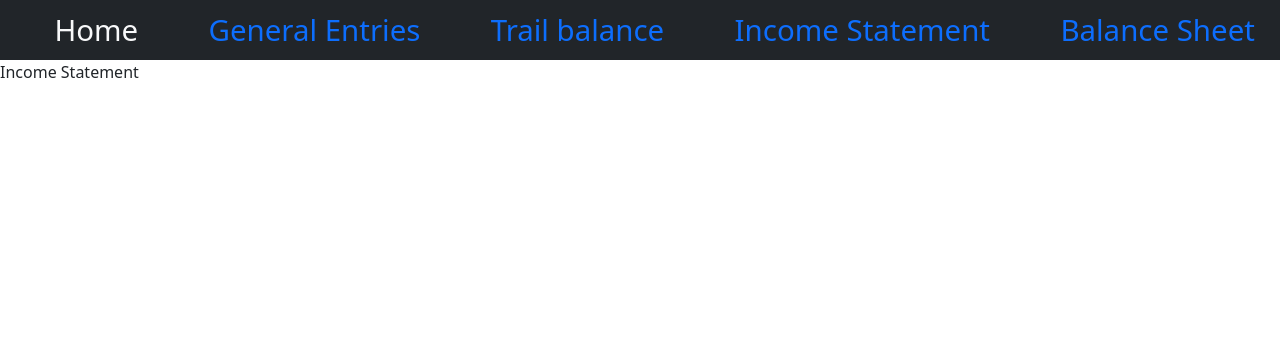
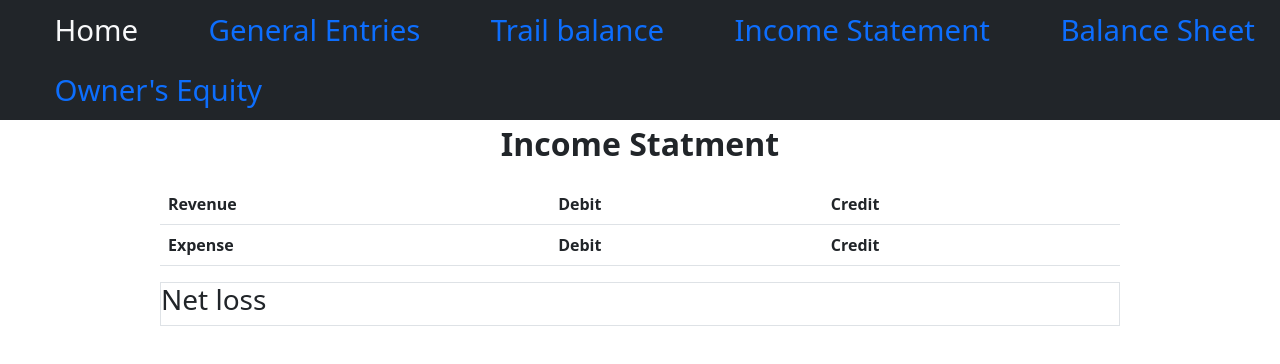
Before and after one commit to muhammadminhaj786/accounting-cycle, a plain HTML site: page IncomeStatement.html in a window 1280 px wide. Drawn offline with nearby package versions, Linux system fonts and the light colour scheme.

Commit message:
Update IncomeStatement.html

```diff
--- a/IncomeStatement.html
+++ b/IncomeStatement.html
@@ -25,10 +25,40 @@
         <li class="nav-item">
             <a class="nav-link" href="./balanceSheet.html">Balance Sheet</a>
         </li>
+        <li class="nav-item">
+            <a class="nav-link" href="./ownerEquity.html">Owner's Equity</a>
+        </li>
       </ul>
 </section>
     <section>
-        Income Statement
+        <p class="fs-2 fw-bold">Income Statment</p>
+        <div class="income-div">
+          <table class="table w-75 mx-auto">
+            <thead >
+              <tr class="">
+                <th scope="col">Revenue</th>
+                <th scope="col">Debit</th>
+                <th scope="col">Credit</th>
+              </tr>
+            </thead>
+            <tbody class="income-body-rev">
+
+            </tbody>
+            <thead >
+              <tr class="">
+                <th scope="col">Expense</th>
+                <th scope="col">Debit</th>
+                <th scope="col">Credit</th>
+              </tr>
+            </thead>
+            <tbody class="income-body-exp">
+
+            </tbody>
+          </table>
+          <div class="footer border w-75 mx-auto">
+            <h3 class="foot-p">Net loss <span class="span"></span></h3>
+          </div>
+        </div>
     </section>
 </body>
 <script src="https://cdn.jsdelivr.net/npm/@popperjs/core@2.11.8/dist/umd/popper.min.js" integrity="sha384-I7E8VVD/ismYTF4hNIPjVp/Zjvgyol6VFvRkX/vR+Vc4jQkC+hVqc2pM8ODewa9r" crossorigin="anonymous"></script>
```
Lines whose indentation alone changed are shown as unchanged.
